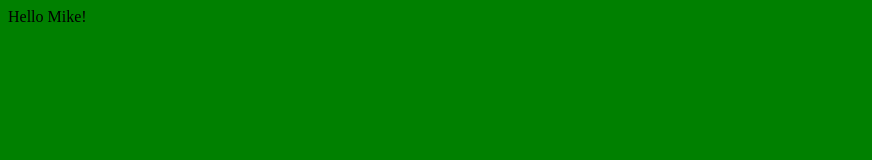
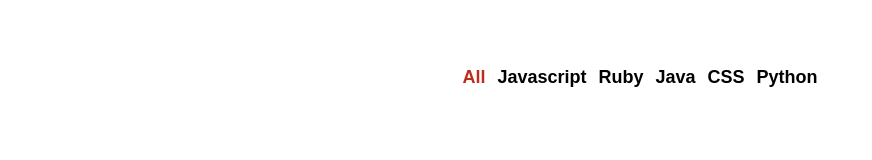
Before and after one commit to mmcintyre1/sample-project-github-battle, a React app: page / in a window 1280 px wide. Shown: the whole page, without its empty margins (0-872 px from the left). Built offline with nearby package versions, Linux system fonts and the light colour scheme.

Commit message:
created Popular component and made navbar

```diff
--- /dev/null
+++ b/app/components/Popular.js
@@ -0,0 +1,38 @@
+import React from 'react'
+
+export default class Popular extends React.Component {
+  constructor(props) {
+    super(props)
+
+    this.state = {
+      selectedLanguage: 'All'
+    }
+
+    this.updateLanguage = this.updateLanguage.bind(this);
+  }
+
+  updateLanguage(selectedLanguage) {
+    this.setState({
+      selectedLanguage
+    })
+  }
+
+  render() {
+    const languages = ['All', 'Javascript', 'Ruby', 'Java', 'CSS', 'Python'];
+
+    return (
+      <ul className='flex-center'>
+        {languages.map(language => (
+          <li key={language} >
+            <button
+              className='btn-clear nav-link'
+              style={language === this.state.selectedLanguage ? { color: 'rgb(187, 46, 31' } : null}
+              onClick={() => this.updateLanguage(language)}>
+              {language}
+            </button>
+          </li>
+        ))}
+      </ul>
+    )
+  }
+}
--- a/app/index.css
+++ b/app/index.css
@@ -1,3 +1,42 @@
+html, body, #app {
+  margin: 0;
+  height: 100%;
+  width: 100%;
+
+}
+
 body {
-  background: green;
+  font-family: -apple-system,BlinkMacSystemFont,Segoe UI,Roboto,Oxygen-Sans,Ubuntu,Cantarell,Helvetica Neue,sans-serif;
 }
+
+ul {
+  padding: 0;
+}
+
+li {
+  list-style-type: none;
+}
+
+.container {
+  max-width: 1200px;
+  margin: 0 auto;
+  padding: 50px;
+}
+
+.flex-center {
+  display: flex;
+  justify-content: center;
+  align-items: center;
+}
+
+.btn-clear {
+  border: none;
+  background: transparent;
+}
+
+.nav-link {
+  font-size: 18px;
+  font-weight: bold;
+  text-decoration: none;
+  color: inherit;
+}
--- a/app/index.js
+++ b/app/index.js
@@ -1,13 +1,13 @@
-
 import React from 'react'
 import ReactDOM from 'react-dom'
 import './index.css'
+import Popular from './components/Popular'
 
 class App extends React.Component {
   render() {
     return (
-      <div>
-        Hello Mike!
+      <div className='container'>
+        <Popular />
       </div>
     )
   }
```
Also changed, not shown: app/index.html (+3 -0 lines).
